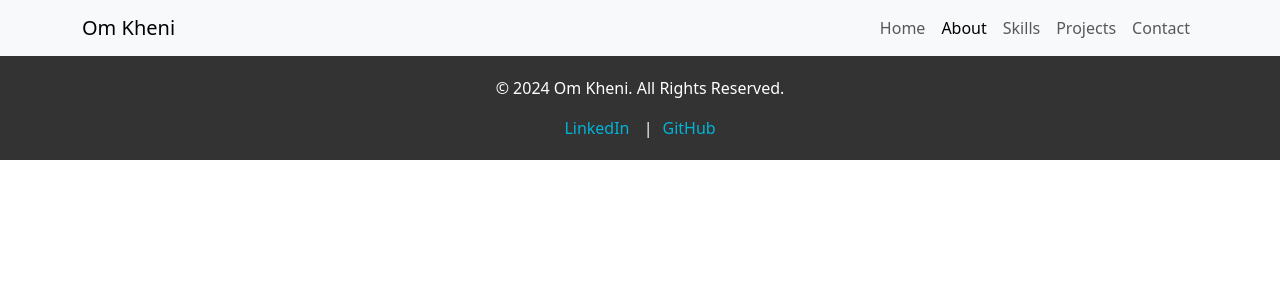
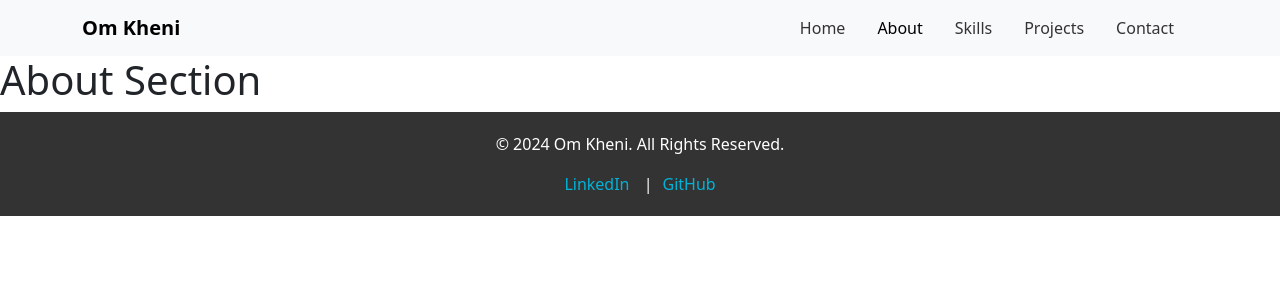
Before and after one commit to omkheni/my-portfolio, a React (Create React App) app: page /about in a window 1280 px wide. Shown: the top 300 px of the page. Built offline with nearby package versions, Linux system fonts and the light colour scheme.

Commit message:
"Updated About, Contact, Header, Projects, and Skills components with new content and styling"

```diff
--- a/src/components/About.js
+++ b/src/components/About.js
@@ -1,7 +1,9 @@
 import React from 'react';
 
 const About = () => {
-
+    return(
+        <h1>About Section</h1>
+    )
   };
 
 export default About;
--- a/src/components/Contact.js
+++ b/src/components/Contact.js
@@ -1,7 +1,9 @@
 import React from 'react';
 
 const Contact = () => {
-
+    return(
+        <h1>Contact Section</h1>
+    )
   };
 
 export default Contact;
--- a/src/components/Header.css
+++ b/src/components/Header.css
@@ -8,3 +8,22 @@
     text-align: center;
     color: black;
   }
+
+  .navbar {
+    padding: 1rem 2rem;
+  }
+
+  .navbar-brand {
+    font-size: 1.5rem;
+    font-weight: bold;
+  }
+
+  .navbar-nav .nav-link {
+    margin-right: 1rem;
+    color: #333;
+    transition: color 0.3s;
+  }
+
+  .navbar-nav .nav-link:hover {
+    color: #007bff;
+  }
--- a/src/components/Header.js
+++ b/src/components/Header.js
@@ -5,24 +5,10 @@ import "bootstrap/dist/css/bootstrap.min.css";
 
 const Header = () => {
   return (
-    // <header>
-    //   <div className="logo">Om Kheni</div>
-    //   <nav>
-    //     <ul>
-    //       <li><NavLink to="/" className={({ isActive }) => (isActive ? "active" : "")} end>Home</NavLink></li>
-    //       <li><NavLink to="/about" className={({ isActive }) => (isActive ? "active" : "")}>About</NavLink></li>
-    //       <li><NavLink to="/skills" className={({ isActive }) => (isActive ? "active" : "")}>Skills</NavLink></li>
-    //       <li><NavLink to="/projects" className={({ isActive }) => (isActive ? "active" : "")}>Projects</NavLink></li>
-    //       <li><NavLink to="/contact" className={({ isActive }) => (isActive ? "active" : "")}>Contact</NavLink></li>
-    //     </ul>
-    //   </nav>
-    // </header>
+    <nav className="navbar navbar-expand-lg navbar-light bg-light sticky-top">
+      <div className="container">
+        <NavLink className="navbar-brand" to="/"> Om Kheni </NavLink>
 
-    <nav className="navbar navbar-expand-lg navbar-light bg-light">
-      <div className="container">
-        <NavLink className="navbar-brand" to="/">
-          Om Kheni
-        </NavLink>
         <button
           className="navbar-toggler"
           type="button"
@@ -34,55 +20,31 @@ const Header = () => {
         >
           <span className="navbar-toggler-icon"></span>
         </button>
+
         <div className="collapse navbar-collapse" id="navbarNav">
           <ul className="navbar-nav ms-auto">
             <li className="nav-item">
-              <NavLink
-                to="/"
-                className={({ isActive }) =>
-                  isActive ? "nav-link active" : "nav-link"
-                }
-              >
+              <NavLink to="/" className={({ isActive }) => isActive ? "nav-link active" : "nav-link"}>
                 Home
               </NavLink>
             </li>
             <li className="nav-item">
-              <NavLink
-                to="/about"
-                className={({ isActive }) =>
-                  isActive ? "nav-link active" : "nav-link"
-                }
-              >
+              <NavLink to="/about" className={({ isActive }) => isActive ? "nav-link active" : "nav-link"}>
                 About
               </NavLink>
             </li>
             <li className="nav-item">
-              <NavLink
-                to="/skills"
-                className={({ isActive }) =>
-                  isActive ? "nav-link active" : "nav-link"
-                }
-              >
+              <NavLink to="/skills" className={({ isActive }) => isActive ? "nav-link active" : "nav-link"}>
                 Skills
               </NavLink>
             </li>
             <li className="nav-item">
-              <NavLink
-                to="/projects"
-                className={({ isActive }) =>
-                  isActive ? "nav-link active" : "nav-link"
-                }
-              >
+              <NavLink to="/projects" className={({ isActive }) => isActive ? "nav-link active" : "nav-link"}>
                 Projects
               </NavLink>
             </li>
             <li className="nav-item">
-              <NavLink
-                to="/contact"
-                className={({ isActive }) =>
-                  isActive ? "nav-link active" : "nav-link"
-                }
-              >
+              <NavLink to="/contact" className={({ isActive }) => isActive ? "nav-link active" : "nav-link"}>
                 Contact
               </NavLink>
             </li>
--- a/src/components/Projects.js
+++ b/src/components/Projects.js
@@ -1,7 +1,9 @@
 import React from 'react';
 
 const Projects = () => {
-
+    return(
+        <h1>Project Section</h1>
+    )
   };
 
 export default Projects;
--- a/src/components/Skills.js
+++ b/src/components/Skills.js
@@ -1,7 +1,9 @@
 import React from 'react';
 
 const Skills = () => {
-
+    return(
+        <h1>Skills Section</h1>
+    )
   };
 
 export default Skills;
```
